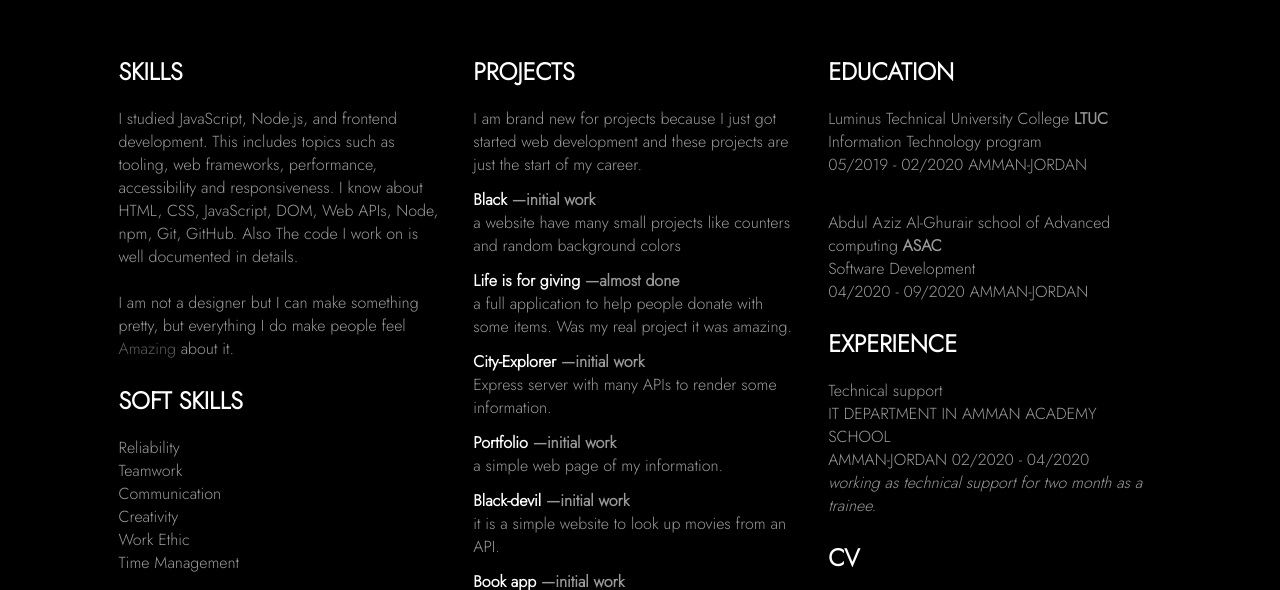
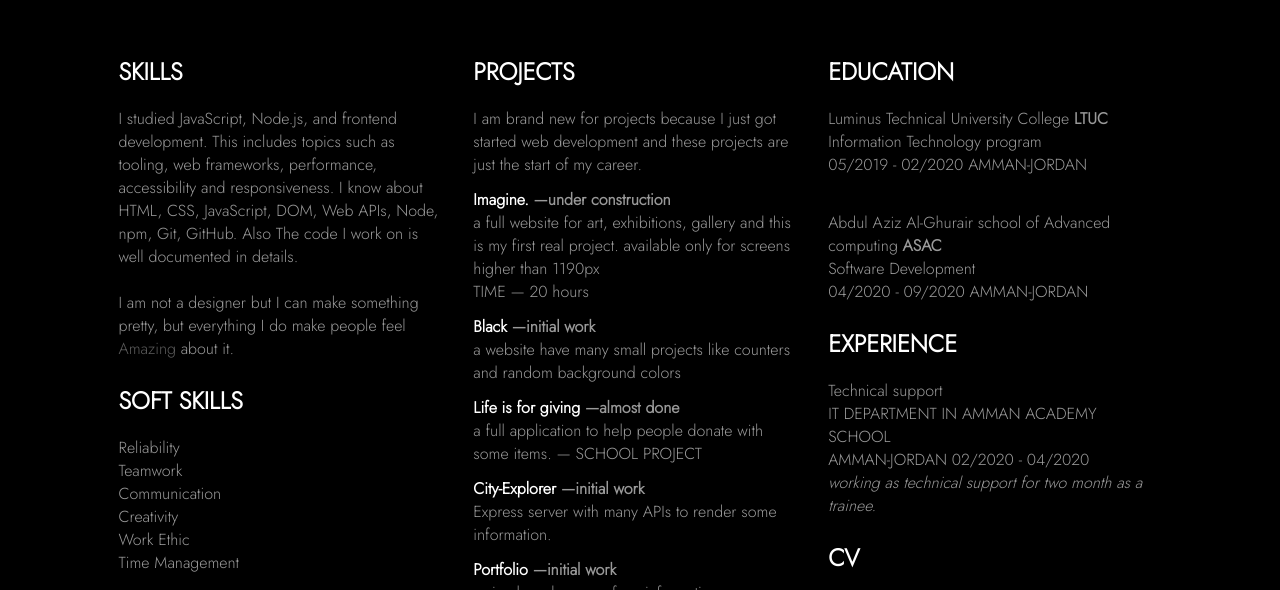
Before and after one commit to abdulelahxd/IX, a plain HTML site: page index.html in a window 1280 px wide. Shown: the part 168-758 px from the top of the page. Drawn offline with Linux system fonts and the light colour scheme.

Commit message:
new commit

```diff
--- a/index.html
+++ b/index.html
@@ -77,16 +77,23 @@
                     the start of my career.
                 <ul>
                     <li>
-                        <h4><a href="https://github.com/abdulelahxd/black" target="_blank">Black <span>—initial
+                        <h4><a href="https://imagine-dot.vercel.app/" target="_blank">Imagine. <span>—under construction</span></a></h4>
+                        <p>a full website for art, exhibitions, gallery and this is my first real project. available only for screens higher than 1190px</p>
+                        <p>TIME — 20 hours</p>
+                    </li>
+                </ul>
+                <ul>
+                    <li>
+                        <h4><a href="https://blackxd.vercel.app/index.html" target="_blank">Black <span>—initial
                                     work</span></a></h4>
                         <p>a website have many small projects like counters and random background colors</p>
                     </li>
                 </ul>
                 <ul>
                     <li>
-                        <h4><a href="https://github.com/Blue-Coders/life-is-for-giving" target="_blank">Life is for
+                        <h4><a href="https://blue-coders.github.io/life-is-for-giving/index.html" target="_blank">Life is for
                                 giving <span>—almost done</span></a></h4>
-                        <p>a full application to help people donate with some items. Was my real project it was amazing.
+                        <p>a full application to help people donate with some items. — SCHOOL PROJECT
                         </p>
                     </li>
                 </ul>
```
